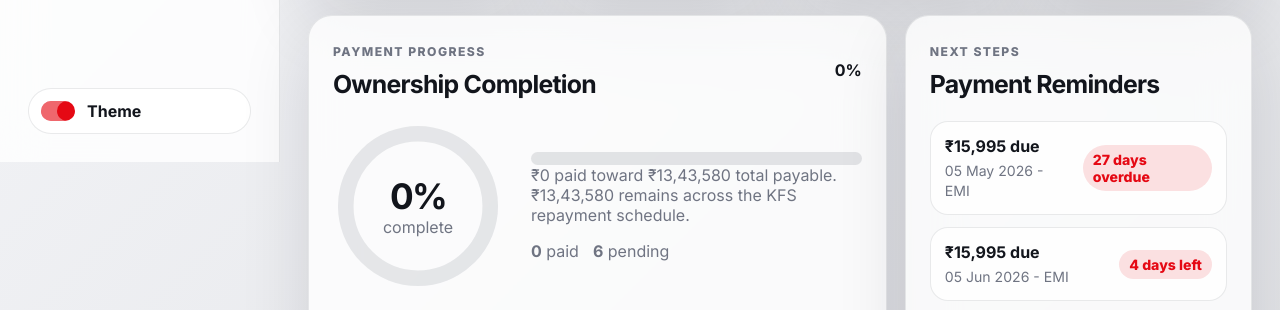
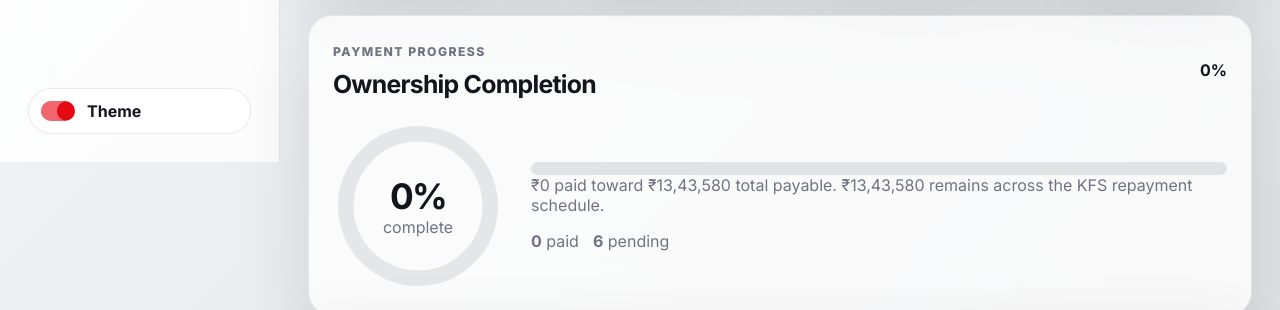
Before and after one commit to baheej996/Kia-Tracker, a website: page index.html in a window 1280 px wide. Shown: the part 638-948 px from the top of the page. Drawn offline with Linux system fonts and the light colour scheme.

Commit message:
Remove Next Steps Payment Reminders section

```diff
--- a/app.js
+++ b/app.js
@@ -109,7 +109,6 @@ function render() {
   renderMetrics();
   renderPayments();
   renderInstallments();
-  renderReminders();
   saveState();
 }
 
@@ -178,23 +177,6 @@ function renderInstallments() {
 }
 
 
-function renderReminders() {
-  const upcoming = state.payments
-    .filter((payment) => payment.status === "Pending")
-    .sort((a, b) => new Date(a.date) - new Date(b.date))
-    .slice(0, 3);
-
-  $("#reminderList").innerHTML = upcoming.map((payment) => {
-    const days = Math.ceil((new Date(`${payment.date}T00:00:00`) - new Date()) / 86400000);
-    const label = days >= 0 ? `${days} days left` : `${Math.abs(days)} days overdue`;
-    return `
-      <div class="reminder-item">
-        <div><strong>${INR.format(payment.amount)} due</strong><span>${formatDate(payment.date)} - ${payment.mode}</span></div>
-        <span class="status Pending">${label}</span>
-      </div>
-    `;
-  }).join("") || `<div class="reminder-item"><div><strong>No pending reminders</strong><span>All scheduled payments are clear.</span></div></div>`;
-}
 
 
 function openPaymentDialog(payment = null) {
--- a/index.html
+++ b/index.html
@@ -81,8 +81,7 @@
           </article>
         </section>
 
-        <section class="dashboard-grid">
-          <article class="panel progress-panel">
+        <section class="panel module progress-panel">
           <div class="section-heading">
             <div>
               <span class="eyebrow">Payment progress</span>
@@ -110,17 +109,6 @@
               </div>
             </div>
           </div>
-          </article>
-
-          <article class="panel reminders">
-            <div class="section-heading">
-              <div>
-                <span class="eyebrow">Next steps</span>
-                <h2>Payment Reminders</h2>
-              </div>
-            </div>
-            <div id="reminderList" class="reminder-list"></div>
-          </article>
         </section>
 
         <section class="panel module" id="payments">
```
Lines whose indentation alone changed are shown as unchanged.
